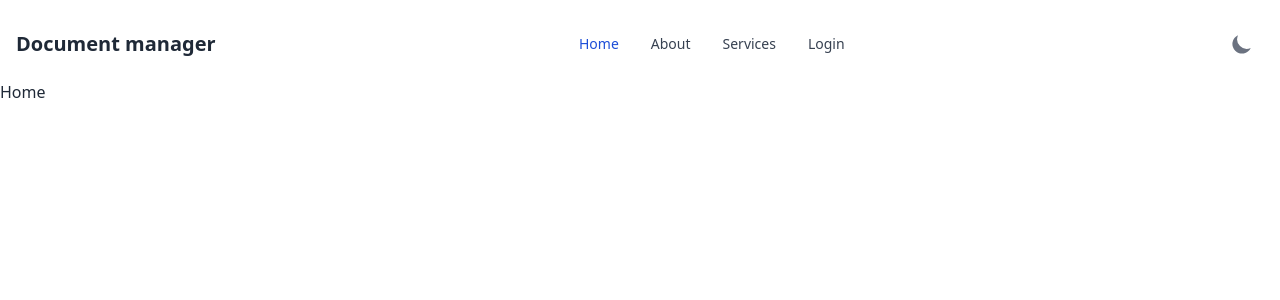
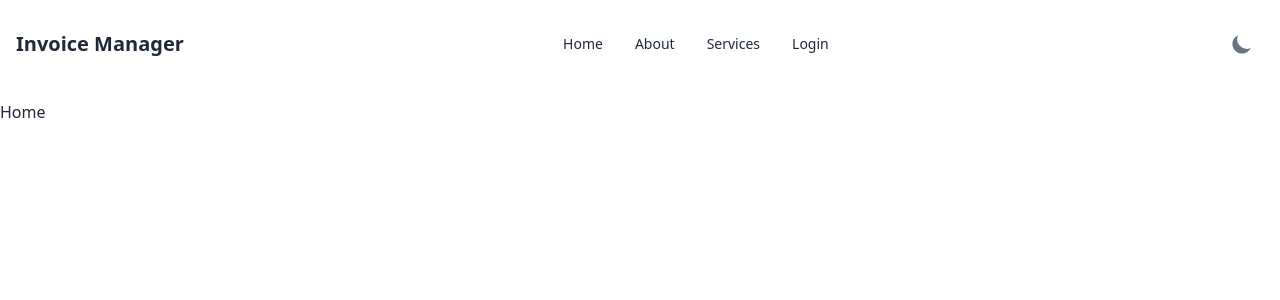
Before and after one commit to alandaron/doc-manager, a React (Create React App) app: page / in a window 1280 px wide. Shown: the top 300 px of the page. Built offline with nearby package versions, Linux system fonts and the light colour scheme.

Commit message:
Change name to invoice manager

```diff
--- a/src/components/Navbar.jsx
+++ b/src/components/Navbar.jsx
@@ -77,11 +77,11 @@ function Navbar() {
 
 	return (
 		<>
-			<nav className="bg-white border-gray-200 px-2 sm:px-4 py-2.5 md:rounded dark:bg-gray-900">
+			<nav className="bg-white border-gray-200 px-2 sm:px-4 py-2.5 md:rounded dark:bg-gray-900 mb-5">
 				<div className="container flex flex-wrap items-center justify-between mx-auto">
 					<Link to="/" className="flex items-center">
 						<span className="self-center text-xl font-semibold whitespace-nowrap dark:text-white">
-							Document manager
+							Invoice Manager
 						</span>
 					</Link>
 
@@ -115,7 +115,7 @@ function Navbar() {
 											{authContext.user.email}
 										</span>
 									</div>
-									<ul className="py-1" aria-labelledby="user-menu-button">
+									<ul className="py-1">
 										<li>
 											<Link
 												to="/dashboard"
@@ -187,23 +187,20 @@ function Navbar() {
 					</div>
 					<div className="hidden w-full md:block md:w-auto" id="mobile-menu">
 						<ul className="flex flex-col p-4 mt-4 border border-gray-100 rounded-lg bg-gray-50 md:flex-row md:space-x-8 md:mt-0 md:text-sm md:font-medium md:border-0 md:bg-white dark:bg-gray-800 md:dark:bg-gray-900 dark:border-gray-700">
-							{links.map(
-								({ name, to, hide }, index) =>
-									hide === false && (
+							{links
+								.filter((link) => link.hide === false)
+								.map(({ name, to }, index) => (
 									<li key={index}>
 										<NavLink
 											to={to}
 											className={({ isActive }) =>
-													isActive
-														? "block py-2 pl-3 pr-4 text-white bg-blue-700 rounded md:bg-transparent md:text-blue-700 md:p-0 dark:text-white"
-														: "block py-2 pl-3 pr-4 text-gray-700 rounded hover:bg-gray-100 md:hover:bg-transparent md:border-0 md:hover:text-blue-700 md:p-0 dark:text-gray-400 md:dark:hover:text-white dark:hover:bg-gray-700 dark:hover:text-white md:dark:hover:bg-transparent"
+												isActive ? "link-active" : "link"
 											}
 										>
 											{name}
 										</NavLink>
 									</li>
-									)
-							)}
+								))}
 						</ul>
 					</div>
 				</div>
```
Lines whose indentation alone changed are shown as unchanged.
